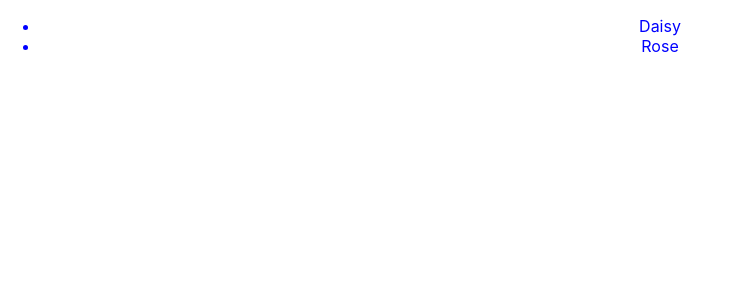
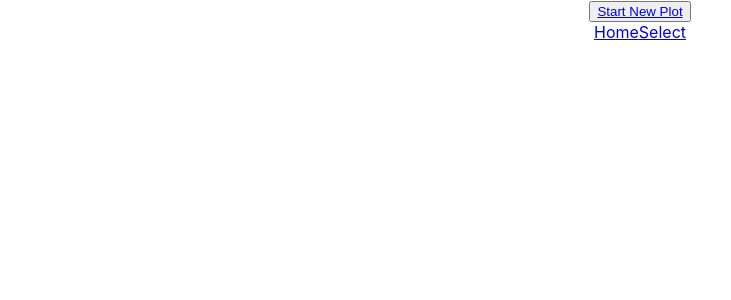
Before and after one commit to suint/475GardenUI, a React (Create React App) app in the folder aloeha/: page / in a window 1280 px wide. Shown: the top 300 px of the page, without its empty margins (0-731 px from the left). Built offline with nearby package versions, Linux system fonts and the light colour scheme.

Commit message:
added routing and moved pages to components

```diff
--- a/aloeha/package.json
+++ b/aloeha/package.json
@@ -10,8 +10,10 @@
     "@types/node": "^12.12.62",
     "@types/react": "^16.9.49",
     "@types/react-dom": "^16.9.8",
+    "@types/react-router-dom": "^5.1.6",
     "react": "^16.13.1",
     "react-dom": "^16.13.1",
+    "react-router-dom": "^5.2.0",
     "react-scripts": "3.4.3",
     "typescript": "^3.7.5"
   },
--- a/aloeha/src/App.tsx
+++ b/aloeha/src/App.tsx
@@ -1,106 +1,24 @@
 import React from 'react';
+import { BrowserRouter as Router, Route, Switch } from "react-router-dom";
+import { Navbar, Select, Start } from "./components";
 import './App.css';
 
 //https://jsfiddle.net/vbwe1s44/ example
 
 // replace later with api lookup
-const data: Array<PlantProps> = [
-  {name: "Daisy", id: 1},
-  {name: "Rose", id: 2}
-]
-
-type PlantProps = {
-  name: string,
-  id: number
-};
-
-let searchPlants: Array<PlantProps> = data;
-let selectedPlants: Array<PlantProps> = [];
 
 export const App = () => {
   return (
     <div className="App">
-      <PlantBox />
+    <Router>
+      <Switch>
+        <Route path="/" exact component={() => <Start />} />
+        <Route path="/Select" exact component={() => <Select />} />
+      </Switch>
+      <Navbar />
+    </Router>
     </div>
   );
 }
 
-type boxState = {
-  searchPlants: Array<PlantProps>,
-  selectedPlants: Array<PlantProps>
-}
-
-type listProps = {
-  searchData: Array<PlantProps>,
-  selected: Array<PlantProps>
-}
-
-class PlantBox extends React.Component<{}, boxState> {
-  constructor(props: any) {
-    super(props);
-    this.handleEvent = this.handleEvent.bind(this);
-    this.state = {
-      searchPlants: [],
-      selectedPlants: []
-    };
-  }
-
-  showResults = (data: PlantProps[]) => {
-    this.setState({
-      searchPlants: data,
-      selectedPlants: []
-    })
-  }
-
-  handleEvent = (clickedPlant: PlantProps) => {
-      const { searchPlants, selectedPlants } = this.state;
-      // checks if clicked plant is in search plants
-      const isInSearchResults = searchPlants.some(result => result.id === clickedPlant.id);
-
-      this.setState({
-        // check which list clicked plant startss in and remove if it's in that one, add if it's not
-        searchPlants: isInSearchResults ? searchPlants.filter(i => i.id  !== clickedPlant.id) : [...searchPlants, clickedPlant],
-        selectedPlants: isInSearchResults ? [...selectedPlants, clickedPlant] : selectedPlants.filter(i => i.id !== clickedPlant.id)
-      });
-  }
-
-
-  componentDidMount() {
-    this.showResults(data);
-  }
-
-  render() {
-    return (
-      <div className="plantbox">
-        <div id="search-plants">
-          <PlantList handleClick={this.handleEvent} plants={this.state.searchPlants} />
-        </div>
-        <div id="selected-plants">
-          <PlantList handleClick={this.handleEvent} plants={this.state.selectedPlants} />
-        </div>
-      </div>
-    )
-  }
-}
-
-const PlantList = (props: {plants: Array<PlantProps>, handleClick(plant: PlantProps): any}) => {
-    return (
-      <ul>
-      {props.plants.map((item) =>
-        <Plant plant={item} handleClick={props.handleClick} />
-      )}
-    </ul>)
-}
-
-interface PlantDisProps {
-  plant: PlantProps,
-  handleClick(plant: PlantProps): any,
-}
-class Plant extends React.Component<PlantDisProps, {}> {
-  render(){
-      const { handleClick, plant } = this.props;
-      return <li onClick={() => handleClick(plant)}> {plant.name} </li>;
-  }
-}
-
 export default App;
--- /dev/null
+++ b/aloeha/src/components/Navbar.tsx
@@ -0,0 +1,17 @@
+import React from "react";
+import { Link, withRouter } from "react-router-dom";
+
+function Navbar(props: any) {
+  return (
+    <div className="navigation">
+        <Link className="nav-link" to="/">
+            Home
+        </Link>
+        <Link className="nav-link" to={"/select"}>
+            Select
+        </Link>
+    </div>
+  );
+}
+
+export default withRouter(Navbar);
--- /dev/null
+++ b/aloeha/src/components/Select.tsx
@@ -0,0 +1,97 @@
+import React from "react";
+import { Link, withRouter } from "react-router-dom";
+
+const data: Array<PlantProps> = [
+    {name: "Daisy", id: 1},
+    {name: "Rose", id: 2}
+]
+
+type PlantProps = {
+    name: string,
+    id: number
+};
+
+let searchPlants: Array<PlantProps> = data;
+let selectedPlants: Array<PlantProps> = [];
+
+type boxState = {
+    searchPlants: Array<PlantProps>,
+    selectedPlants: Array<PlantProps>
+  }
+
+const Select = () => {
+    return (
+        <PlantBox />
+    )
+}
+
+class PlantBox extends React.Component<{}, boxState> {
+    constructor(props: any) {
+        super(props);
+        this.handleEvent = this.handleEvent.bind(this);
+        this.state = {
+        searchPlants: [],
+        selectedPlants: []
+        };
+    }
+
+    showResults = (data: PlantProps[]) => {
+        this.setState({
+        searchPlants: data,
+        selectedPlants: []
+        })
+    }
+
+    handleEvent = (clickedPlant: PlantProps) => {
+        const { searchPlants, selectedPlants } = this.state;
+        // checks if clicked plant is in search plants
+        const isInSearchResults = searchPlants.some(result => result.id === clickedPlant.id);
+
+        this.setState({
+            // check which list clicked plant startss in and remove if it's in that one, add if it's not
+            searchPlants: isInSearchResults ? searchPlants.filter(i => i.id  !== clickedPlant.id) : [...searchPlants, clickedPlant],
+            selectedPlants: isInSearchResults ? [...selectedPlants, clickedPlant] : selectedPlants.filter(i => i.id !== clickedPlant.id)
+        });
+}
+
+
+componentDidMount() {
+    this.showResults(data);
+}
+
+render() {
+    return (
+        <div className="plantbox">
+            <div id="search-plants">
+            <PlantList handleClick={this.handleEvent} plants={this.state.searchPlants} />
+            </div>
+            <div id="selected-plants">
+            <PlantList handleClick={this.handleEvent} plants={this.state.selectedPlants} />
+            </div>
+        </div>
+        )
+    }
+}
+
+const PlantList = (props: {plants: Array<PlantProps>, handleClick(plant: PlantProps): any}) => {
+    return (
+    <ul>
+    {props.plants.map((item) =>
+        <Plant plant={item} handleClick={props.handleClick} />
+    )}
+    </ul>)
+}
+
+interface PlantDisProps {
+    plant: PlantProps,
+    handleClick(plant: PlantProps): any,
+}
+class Plant extends React.Component<PlantDisProps, {}> {
+    render(){
+        const { handleClick, plant } = this.props;
+        return <li onClick={() => handleClick(plant)}> {plant.name} </li>;
+    }
+}
+
+
+export default withRouter(Select);
--- /dev/null
+++ b/aloeha/src/components/Start.tsx
@@ -0,0 +1,14 @@
+import React from "react";
+import { Link, withRouter } from "react-router-dom";
+
+function Start(props: any) {
+    return (
+        <div id="start">
+            <button className="start-button">
+                <Link to="/select">Start New Plot</Link>
+            </button>
+        </div>
+    )
+}
+
+export default withRouter(Start);
--- /dev/null
+++ b/aloeha/src/components/index.js
@@ -0,0 +1,3 @@
+export { default as Navbar } from "./Navbar";
+export { default as Select } from "./Select";
+export { default as Start } from "./Start";
```
Also changed, not shown: 1 other file (tests, documents, lock files or other folders).
